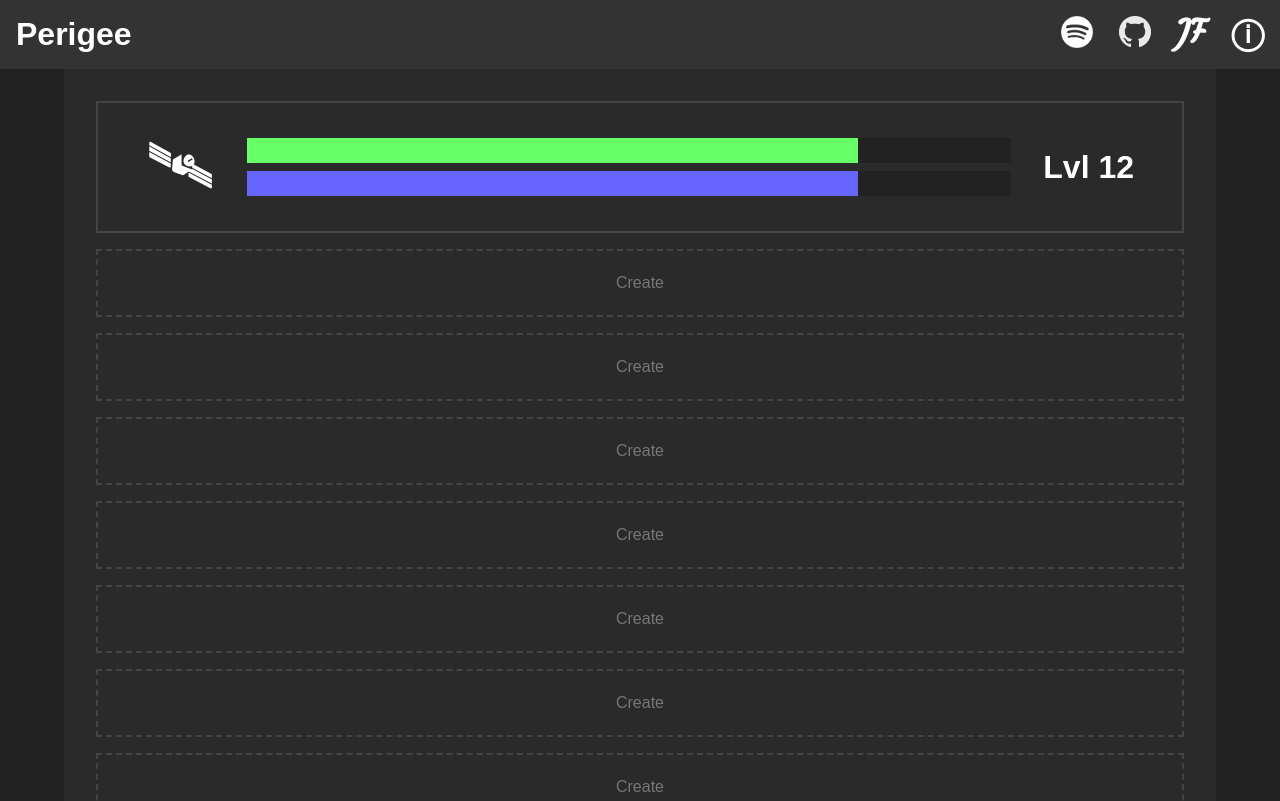
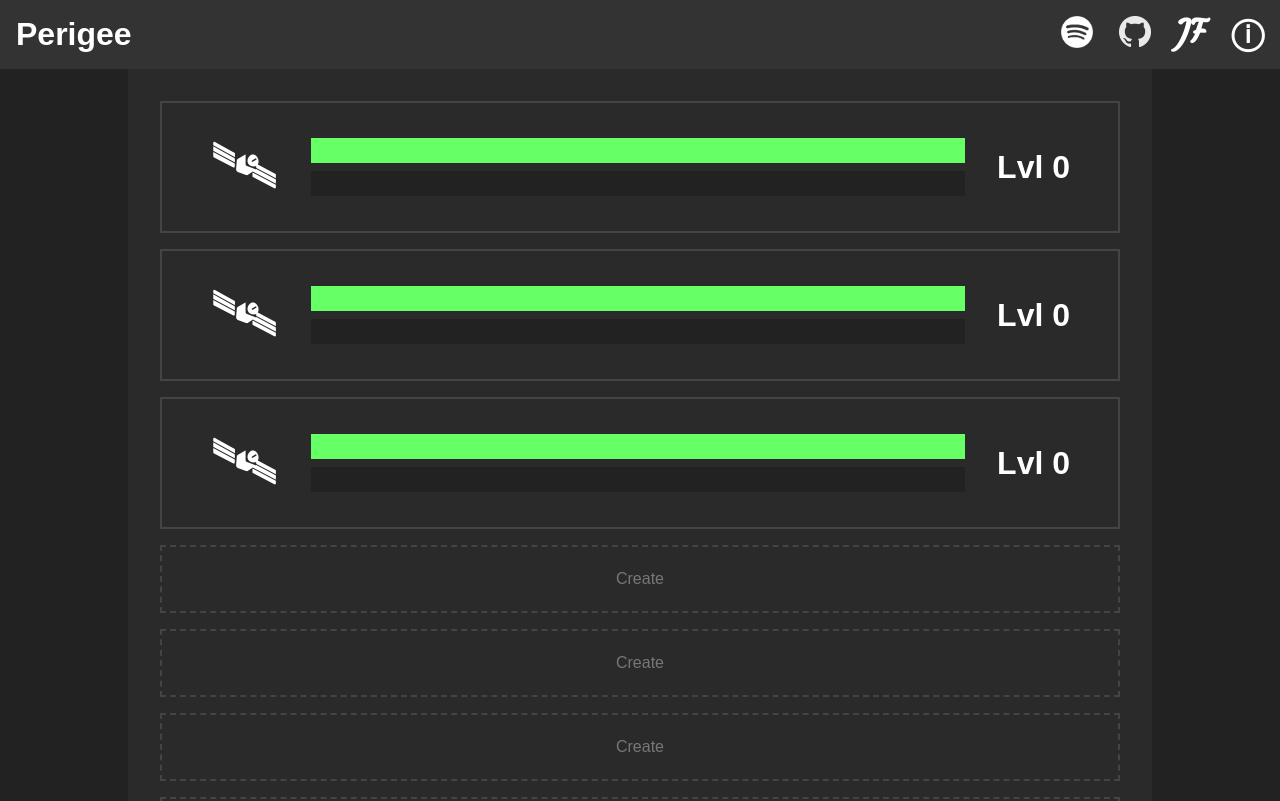
Before and after one commit to jacobjfoley/perigee, a React app: page / in a window 1280 px wide. Shown: the top 801 px of the page. Built offline with nearby package versions, Linux system fonts and the light colour scheme.

Commit message:
Pass state into components

```diff
--- a/package.json
+++ b/package.json
@@ -5,6 +5,7 @@
   "main": "index.js",
   "scripts": {
     "test": "jest src",
+    "lint": "eslint --ext .ts --ext .tsx --ext .js --ext .jsx src",
     "start": "webpack-dev-server",
     "build": "webpack-cli --mode production",
     "deploy": "npm run build && aws s3 sync --delete dist s3://perigee.jacobjfoley.com",
--- a/src/components/Drone/index.tsx
+++ b/src/components/DroneSummary/components.tsx
@@ -1,5 +1,7 @@
 import React from "react";
-import styled, { css } from "styled-components";
+import styled, { css, FlattenSimpleInterpolation } from "styled-components";
+
+import { Drone } from "../../types";
 
 const Container = styled.div`
   border: 2px solid #444;
@@ -24,7 +26,7 @@ interface HealthProps {
 
 const Health = styled.div`
   flex: 1 1 0;
-  background-image: ${(props: HealthProps) =>
+  background-image: ${(props: HealthProps): FlattenSimpleInterpolation =>
     css`linear-gradient(90deg, #6f6 ${props.health}%, #222 ${props.health}%)`};
 `;
 
@@ -34,7 +36,7 @@ interface ExperienceProps {
 
 const Experience = styled.div`
   flex: 1 1 0;
-  background-image: ${(props: ExperienceProps) =>
+  background-image: ${(props: ExperienceProps): FlattenSimpleInterpolation =>
     css`linear-gradient(90deg, #66f ${props.experience}%, #222 ${props.experience}%)`};
 `;
 
@@ -54,17 +56,27 @@ const Level = styled.div`
   line-height: 1;
 `;
 
-const Drone = () => {
+const PER_LEVEL = 1000;
+
+export interface Props {
+  drone: Drone;
+}
+
+const DroneSummary: React.FunctionComponent<Props> = (props: Props) => {
+  const healthPercent = props.drone.health;
+  const experiencePercent = (props.drone.experience % PER_LEVEL) / 10;
+  const level = Math.floor(props.drone.experience / PER_LEVEL);
+
   return (
     <Container>
       <Icon>🛰</Icon>
       <BarContainer>
-        <Health health={80} />
-        <Experience experience={80} />
+        <Health health={healthPercent} />
+        <Experience experience={experiencePercent} />
       </BarContainer>
-      <Level>Lvl 12</Level>
+      <Level>Lvl {Math.floor(level)}</Level>
     </Container>
   );
 };
 
-export default Drone;
+export default DroneSummary;
--- /dev/null
+++ b/src/components/DroneSummary/index.tsx
@@ -0,0 +1,18 @@
+import { connect } from "react-redux";
+
+import { StoreState, Drone } from "../../types";
+import DroneSummary from "./components";
+
+interface Props {
+  id: string;
+}
+
+interface MappedProps {
+  drone: Drone;
+}
+
+const mapStateToProps = (state: StoreState, ownProps: Props): MappedProps => ({
+  drone: state.drone[ownProps.id]
+});
+
+export default connect(mapStateToProps)(DroneSummary);
--- /dev/null
+++ b/src/components/Roster/component.tsx
@@ -0,0 +1,37 @@
+import React from "react";
+import styled from "styled-components";
+
+import Slot from "../Slot";
+import Drone from "../DroneSummary";
+
+export interface Props {
+  slots: number;
+  droneIds: string[];
+}
+
+const Container = styled.div`
+  padding: 2rem;
+
+  & > div + div {
+    margin-top: 1rem;
+  }
+`;
+
+const Roster: React.FunctionComponent<Props> = (props: Props) => {
+  const drones = props.droneIds.map(id => <Drone key={id} id={id} />);
+
+  const freeSlots = props.slots - props.droneIds.length;
+  const slots = [];
+  for (let i = 0; i < freeSlots; i++) {
+    slots.push(<Slot key={i} />);
+  }
+
+  return (
+    <Container>
+      {...drones}
+      {...slots}
+    </Container>
+  );
+};
+
+export default Roster;
--- a/src/components/Roster/index.tsx
+++ b/src/components/Roster/index.tsx
@@ -1,34 +1,16 @@
-import React from "react";
-import styled from "styled-components";
+import { connect } from "react-redux";
 
-import Slot from "../Slot";
-import Drone from "../Drone";
+import { StoreState } from "../../types";
+import Roster from "./component";
 
-interface RosterProps {
+interface MappedProps {
   slots: number;
+  droneIds: string[];
 }
 
-const Container = styled.div`
-  padding: 2rem;
+const mapStateToProps = (state: StoreState): MappedProps => ({
+  droneIds: Object.values(state.drone).map(drone => drone.id),
+  slots: 12
+});
 
-  & > div + div {
-    margin-top: 1rem;
-  }
-`;
-
-const Roster = (props: RosterProps) => {
-  const slots = [];
-
-  for (let i = 0; i < props.slots; i++) {
-    slots.push(<Slot key={i} />);
-  }
-
-  return (
-    <Container>
-      <Drone />
-      {...slots}
-    </Container>
-  );
-};
-
-export default Roster;
+export default connect(mapStateToProps)(Roster);
--- a/src/components/UI/Column/index.tsx
+++ b/src/components/UI/Column/index.tsx
@@ -1,17 +1,19 @@
 import React from "react";
 import styled from "styled-components";
 
-interface ColumnProps {
+interface Props {
   children?: JSX.Element;
 }
 
 const Container = styled.div`
   margin: 0 auto;
-  width: 72rem;
+  width: 100%;
+  min-width: 32rem;
+  max-width: 64rem;
   height: 100%;
 `;
 
-const Column = (props: ColumnProps) => {
+const Column: React.FunctionComponent<Props> = (props: Props) => {
   return <Container>{props.children}</Container>;
 };
 
--- a/src/index.tsx
+++ b/src/index.tsx
@@ -7,10 +7,15 @@ import { ThemeProvider } from "styled-components";
 import theme from "./theme";
 import reducer from "./reducers";
 import App from "./components/App";
+import { createDrone } from "./actions";
 
 const store = configureStore({
   reducer
 });
+
+store.dispatch(createDrone());
+store.dispatch(createDrone());
+store.dispatch(createDrone());
 
 const container = document.getElementById("app");
 reactDOM.render(
--- a/src/reducers/drone/index.ts
+++ b/src/reducers/drone/index.ts
@@ -1,6 +1,6 @@
 import { createReducer } from "@reduxjs/toolkit";
 
-import { Drone, DroneStatus } from "../../types";
+import { DroneStore, DroneStatus } from "../../types";
 import {
   createDrone,
   storeDrone,
@@ -12,10 +12,6 @@ import {
   RemanufactureDroneAction
 } from "../../actions";
 import { generateDrone, generateRemanufacturedDrones } from "./utils";
-
-export interface DroneStore {
-  [id: string]: Drone;
-}
 
 function createDroneHandler(state: DroneStore): void {
   const entry = generateDrone();
--- a/src/types/index.ts
+++ b/src/types/index.ts
@@ -17,3 +17,11 @@ export interface Drone {
   welding: number;
   cutting: number;
 }
+
+export interface DroneStore {
+  [id: string]: Drone;
+}
+
+export interface StoreState {
+  drone: DroneStore;
+}
```
Also changed, not shown: src/components/App/test.tsx (deleted, +0 -8 lines), src/components/AppRouter/test.tsx (deleted, +0 -8 lines), src/components/Drone/test.tsx (deleted, +0 -8 lines), src/components/Roster/test.tsx (deleted, +0 -8 lines), 2 other files (tests, documents, lock files or other folders).
